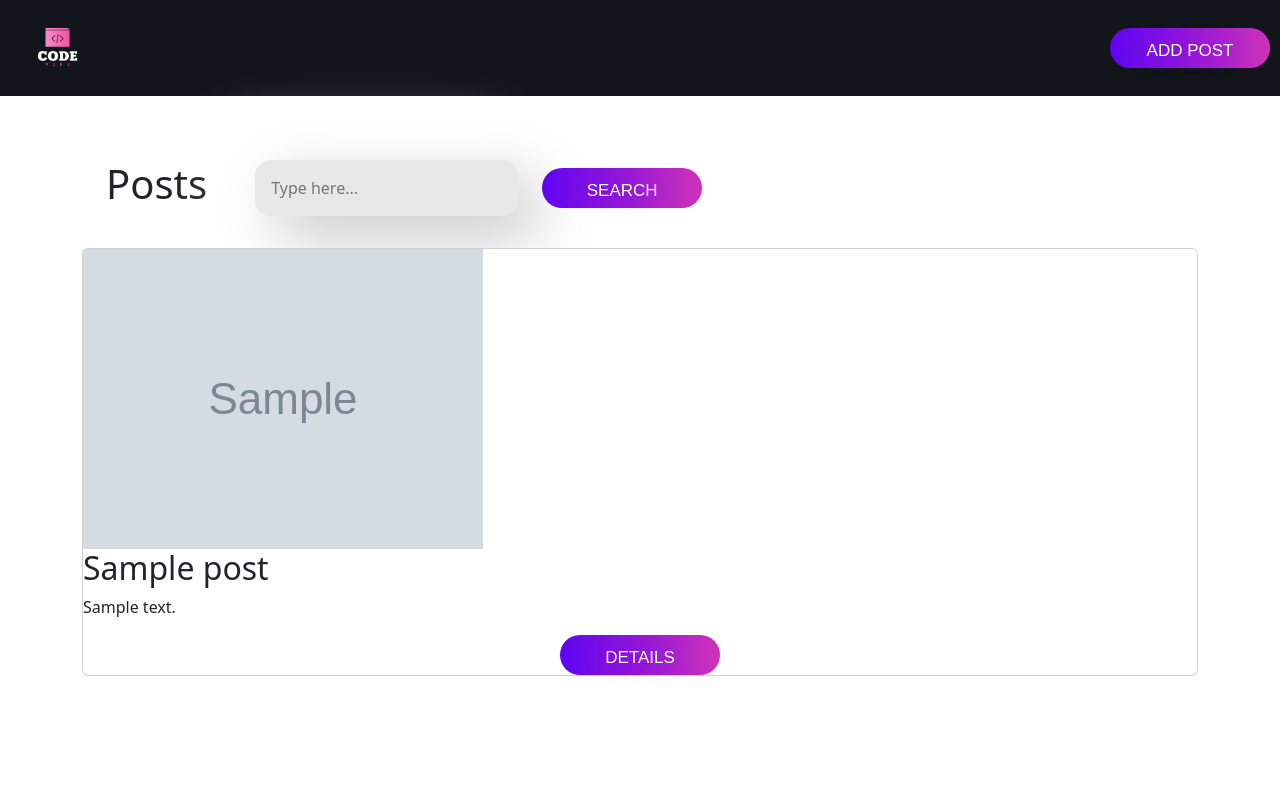
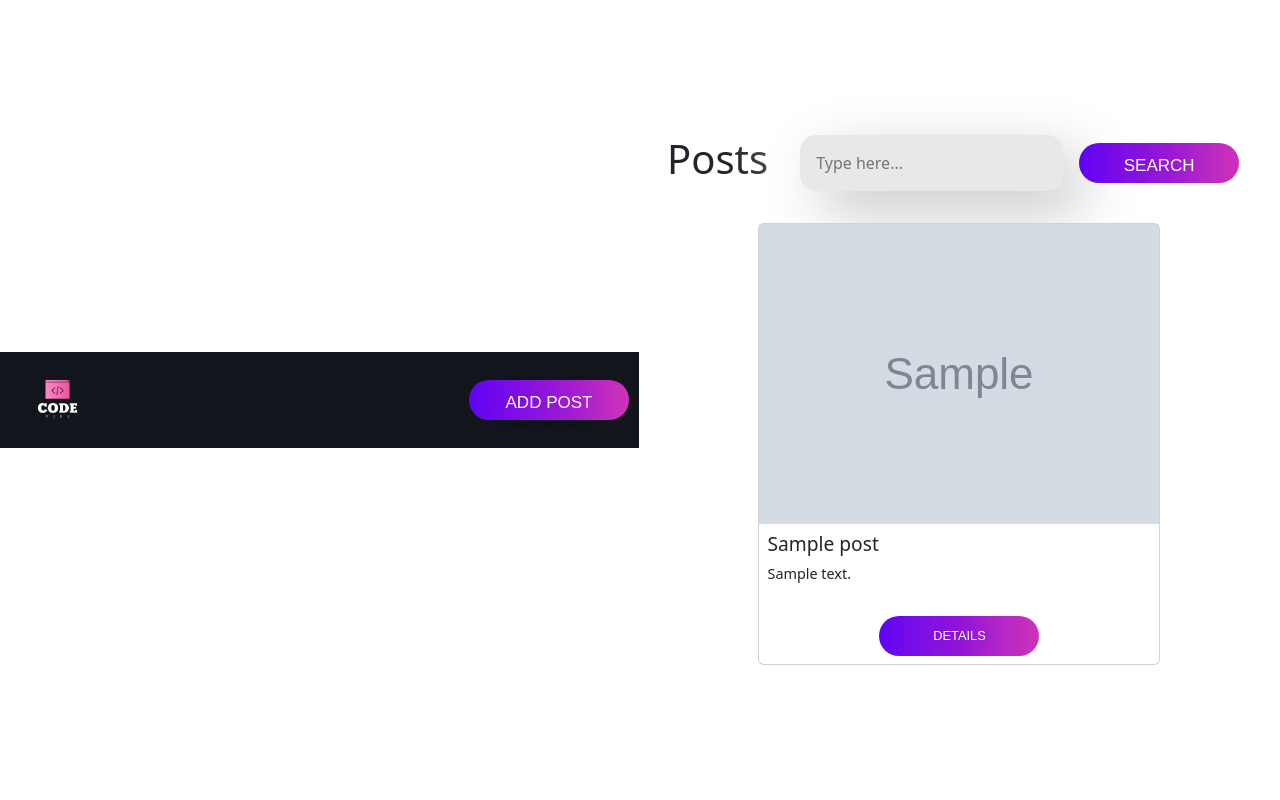
Before and after one commit to abdulrahim-ramadan/Simple-Blog-Webseite, a Django app: page /blog/ in a window 1280 px wide. Run offline with Django 5.2, Linux system fonts and the light colour scheme; tables that the repository leaves empty hold one stand-in row (values such as "Sample post"); grey boxes marked "Sample" are stand-in pictures; some libraries are stand-ins or nearby versions.

Commit message:
update Frontend

```diff
--- a/blog/templates/blog/post_detail.html
+++ b/blog/templates/blog/post_detail.html
@@ -24,6 +24,7 @@
                     {% for item in post.comment_post.all %}
                         <li class="my-2">
                             <strong>{{ item.comment }}</strong>
+
                         </li>
                         <hr/>
                     {% endfor %}
--- a/blog/templates/blog/post_list.html
+++ b/blog/templates/blog/post_list.html
@@ -1,42 +1,42 @@
 {% extends 'base.html' %}
+{% load django_bootstrap5 %}
 
 
 {% block body %}
 <div class="container my-5">
     <div class="d-flex align-items-center">
-        <h1 class="py-3 px-4">Posts</h1>
+        <h1 class="py-3 px-3">Posts</h1>
         <form method="GET" class="form-inline d-flex align-items-center">
-            <div class="mx-3 py-3 px-2">
+            <div class="mx-3 py-3">
                 <input type="search" name="q" class="input" placeholder="Type here..." value="{{ request.GET.q }}">
             </div>
             <button type="submit" class="button">Search</button>
             {% if request.GET.q %}
-                <a href="/blog" class="buttonml-2 button px-3">Reset</a>
+                <a href="/blog" class="button">Reset</a>
             {% endif %}
         </form>
     </div>
 
+
     {% for item in post_list %}
-            <main>
-                <section class="cards py-3">
-                    <div class="card">
+    <main style="text-align: center;">
+        <section class="cards" style=" display: flex; flex-wrap: wrap; justify-content: center; gap: 20px;">
+            <div class="card my-3" style="max-width: 500px;  text-align: left;">
                 <div class="card-image">
-                            <img src="{{item.image.url}}" />
+                    <img src="{{item.image.url}}" class="img-fluid" alt="{{item.title}}" style="max-width: 100%; height: auto;" />
                 </div>
-                        <div class="card-text">
-                            <h2>{{item.title}}</h2>
-                            <p>{{item.content|safe}}</p>
+                <div class="card-text p-2">
+                    <h2 style="font-size: 1.2em;">{{item.title}}</h2>
+                    <p  style="font-size: 0.9em;">{{item.content|safe}}</p>
                 </div>
-                        <div class="card-inner">
-                            <a href="/blog/{{item.id}}" class="button">details</a>
-                            <i class="fa fa-thumbs-o-up fa-lg" aria-hidden="true"></i>
+                <div class="card-inner my-2">
+                    <a href="/blog/{{item.id}}" class="button" style="font-size: 0.8em;">Details</a>
+                    <i class="fa fa-thumbs-o-up fa-lg" aria-hidden="true" style="font-size: 1.2em;"></i>
                 </div>
             </div>
         </section>
-
     </main>
     {% endfor %}
-        </div>
     </div>
 
 
--- a/static/css/style.css
+++ b/static/css/style.css
@@ -149,3 +149,21 @@ font-weight: 600;
      inset -20px -20px 60px #ffffff;
   transition: 0.3s;
  }
+
+/*  */
+body {
+  display: flex;
+  justify-content: center;
+  align-items: center;
+  height: 100vh; /* Set the height of the body to the viewport height */
+  margin: 0;
+}
+
+main {
+  text-align: center; /* Optional: Center the content within the main element */
+}
+
+.cards {
+  display: flex;
+  justify-content: center;
+}
```
Lines whose indentation alone changed are shown as unchanged.
